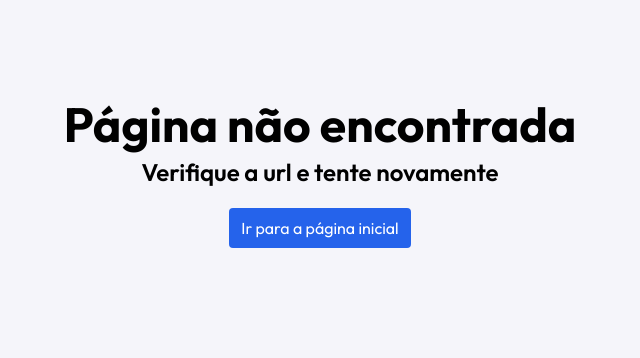
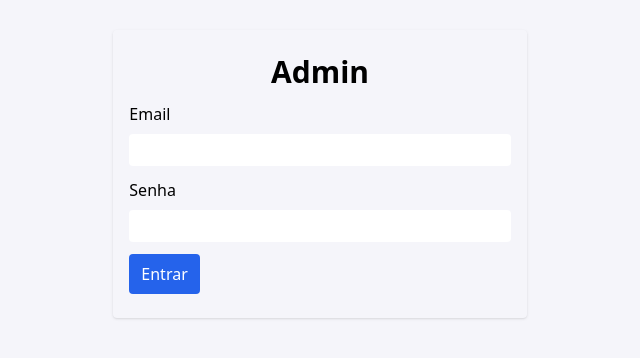
Before and after one commit to br-adriel/site, a Next.js app: page /admin/login in a window 1280 px wide. Before the commit this address had no page. Shown: the part 226-584 px from the top of the page, without its empty margins (320-960 px from the left). Built offline with nearby package versions, Linux system fonts and the light colour scheme.

Commit message:
Adiciona página de login

```diff
--- /dev/null
+++ b/src/pages/admin/login.tsx
@@ -0,0 +1,104 @@
+import { fadeInAnimation } from '@/animations/FadeIn';
+import Button from '@/components/Button';
+import Input from '@/components/Input';
+import LoadingSpinner from '@/components/LoadingSpinner';
+import WithoutAuth from '@/hocs/WithoutAuth';
+import { AppDispatch } from '@/store';
+import { loginUser, selectLoginStatus, selectUser } from '@/store/authSlice';
+import { AnimatePresence, motion } from 'framer-motion';
+import Head from 'next/head';
+import { useRouter } from 'next/router';
+import { FormEvent, useEffect, useState } from 'react';
+import { useDispatch, useSelector } from 'react-redux';
+
+function Login() {
+  const fadeAnimation = fadeInAnimation();
+
+  const router = useRouter();
+  const dispatch = useDispatch<AppDispatch>();
+  const loginStatus = useSelector(selectLoginStatus);
+  const user = useSelector(selectUser);
+
+  const [email, setEmail] = useState('');
+  const [password, setPassword] = useState('');
+
+  const formSubmit = (e: FormEvent<HTMLFormElement>) => {
+    e.preventDefault();
+    dispatch(loginUser({ email, password }));
+  };
+
+  useEffect(() => {
+    if (loginStatus === 'failed') {
+      setPassword('');
+    }
+    if (loginStatus === 'succeeded') {
+      setEmail('');
+      setPassword('');
+      router.push('/admin');
+    }
+  }, [loginStatus]);
+
+  useEffect(() => {
+    if (user) {
+      router.push('/admin');
+    }
+  }, []);
+
+  return (
+    <>
+      <Head>
+        <title>Admin | Adriel Santos - Desenvolvedor Fullstack</title>
+        <meta
+          name='description'
+          content='Faça login para acessar a área administrativa'
+        />
+      </Head>
+
+      <main className='w-screen min-h-screen flex items-center'>
+        <div className='container mx-auto flex items-center justify-center p-5'>
+          <AnimatePresence>
+            <div
+              className='w-full sm:w-9/12 md:w-6/12 lg:w-4/12 bg-alt_bg px-4 py-6
+            rounded shadow'
+            >
+              <h1 className='text-3xl font-semibold text-center mb-3'>Admin</h1>
+              {loginStatus === 'loading' ? (
+                <LoadingSpinner />
+              ) : (
+                <form onSubmit={formSubmit}>
+                  <motion.div {...fadeAnimation}>
+                    <div className='flex flex-col gap-2 mb-3'>
+                      <label htmlFor='email'>Email</label>
+                      <Input
+                        type='email'
+                        id='email'
+                        value={email}
+                        onChange={(e: React.ChangeEvent<HTMLInputElement>) =>
+                          setEmail(e.target.value)
+                        }
+                      />
+                    </div>
+                    <div className='flex flex-col gap-2 mb-3'>
+                      <label htmlFor='password'>Senha</label>
+                      <Input
+                        type='password'
+                        id='password'
+                        value={password}
+                        onChange={(e: React.ChangeEvent<HTMLInputElement>) =>
+                          setPassword(e.target.value)
+                        }
+                      />
+                    </div>
+                    <Button>Entrar</Button>
+                  </motion.div>
+                </form>
+              )}
+            </div>
+          </AnimatePresence>
+        </div>
+      </main>
+    </>
+  );
+}
+
+export default WithoutAuth(Login);
```
